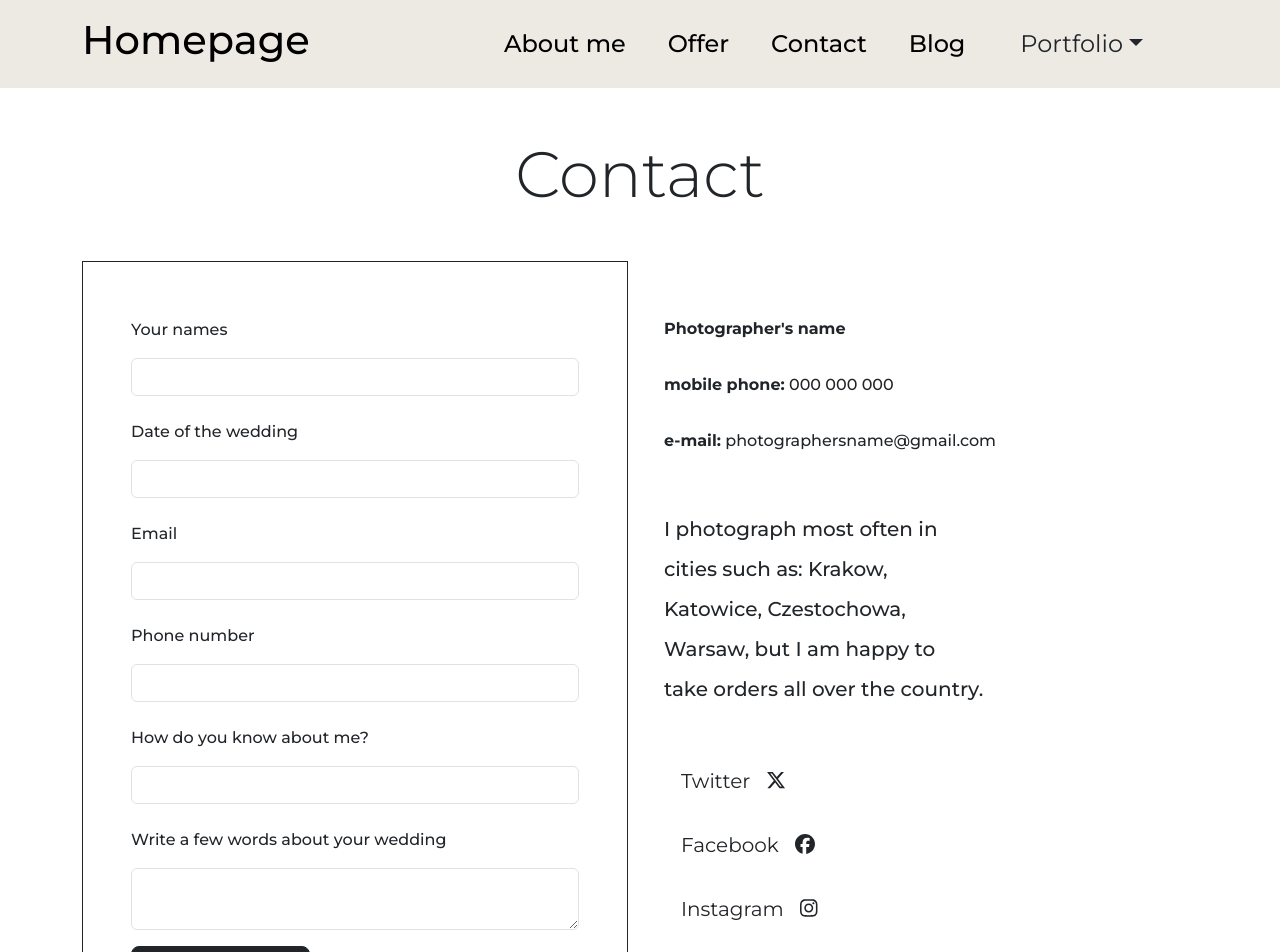
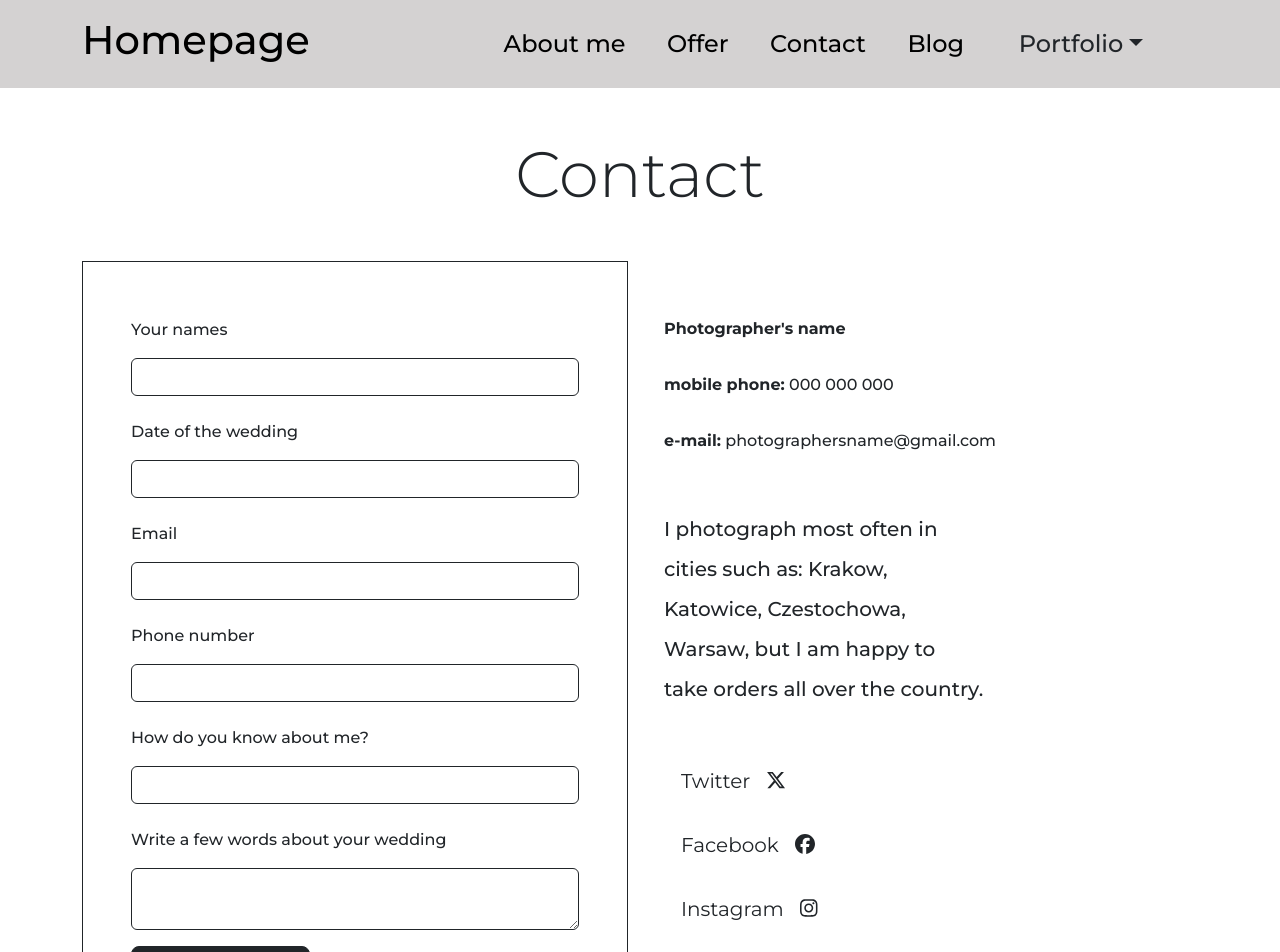
Before and after one commit to Emrimde/wedding-photographer-app, a React (Create React App) app: page /contact in a window 1280 px wide. Shown: the top 952 px of the page. Built offline with nearby package versions, Linux system fonts and the light colour scheme.

Commit message:
Refactoring

```diff
--- a/src/Components/ContactSection/ContactSection.css
+++ b/src/Components/ContactSection/ContactSection.css
@@ -1,3 +1,3 @@
-.small{
+.slim-paragraph{
     width: 60%;
 }
--- a/src/Components/ContactSection/ContactSection.tsx
+++ b/src/Components/ContactSection/ContactSection.tsx
@@ -16,31 +16,31 @@ function ContactSection() {
                         <div>
                             <div className="mb-3  col-md-12">
                                 <label className="form-label">Your names</label>
-                                <input type="email" className="form-control" id="exampleInputEmail1" aria-describedby="emailHelp" />
+                                <input type="email" className="form-control border border-dark" id="exampleInputEmail1" aria-describedby="emailHelp" />
                             </div>
                             <div className="mb-3  col-md-12">
                                 <label className="form-label">Date of the wedding</label>
-                                <input type="email" className="form-control" id="exampleInputPassword1" />
+                                <input type="email" className="form-control border border-dark" id="exampleInputPassword1" />
                             </div>
                             <div className="mb-3  col-md-12">
                                 <label className="form-label">Email</label>
-                                <input type="email" className="form-control" id="exampleInputPassword1" />
+                                <input type="email" className="form-control border border-dark" id="exampleInputPassword1" />
                             </div>
                             <div className="mb-3  col-md-12">
                                 <label className="form-label">Phone number</label>
-                                <input type="email" className="form-control" id="exampleInputPassword1" />
+                                <input type="email" className="form-control border border-dark" id="exampleInputPassword1" />
                             </div>
                         </div>
                         <div >
                             <div className="mb-3 col-md-12">
                                 <label className="form-label">How do you know about me?</label>
-                                <input type="email" className="form-control" id="exampleInputPassword1" />
+                                <input type="email" className="form-control border border-dark" id="exampleInputPassword1" />
                             </div>
                         </div>
                         <div >
                             <div className="mb-3 col-md-12">
                                 <label className="form-label">Write a few words about your wedding</label>
-                                <textarea className="form-control" id="comment" name="text"></textarea>
+                                <textarea className="form-control border border-dark" id="comment" name="text"></textarea>
                             </div>
                         </div>
                         <div >
@@ -56,7 +56,7 @@ function ContactSection() {
                         <p><b>mobile phone:</b> 000 000 000</p>
                         <p><b>e-mail:</b> photographersname@gmail.com</p>
                     </div>
-                    <p className="my-5 small fs-5">I photograph most often in cities such as:
+                    <p className="my-5 slim-paragraph fs-5">I photograph most often in cities such as:
                         Krakow, Katowice, Czestochowa, Warsaw,
                         but I am happy to take orders
                         all over the country.</p>
--- a/src/Components/HomePage/HomePage.css
+++ b/src/Components/HomePage/HomePage.css
@@ -4,7 +4,6 @@
     background-position: center;
     background-size: cover;
     background-attachment: fixed;
-
 }
 
 .landing-page-dark {
--- a/src/Components/Nav/Nav.css
+++ b/src/Components/Nav/Nav.css
@@ -1,37 +1,7 @@
 
 .navigation-background{
-    background-color: rgb(237, 234, 228);
-      /* position: fixed;
-         width: 100%;
-         z-index: 1;  */
+    background-color: rgb(212, 210, 210);
 }
-
-/* @media (max-width: 767px) {
-    .navigation-background{
-        background-color: rgb(237, 234, 228);
-    }
-}
-
-@media (min-width: 768px) {
-    .navigation-background{ */
-        /* background-color: rgb(237, 234, 228); */
-        /* position: fixed; */
-        /* width: 100%; */
-        /* z-index: 1; */
-    /* } */
-
-    /* .group-of-links{
-        display: flex;
-        align-items: center;
-        height: 70px;
-        text-align: center;
-    } */
-
-
-    /* } */
-
-
-
 
 a, button{
     text-decoration: none;
--- a/src/Components/Nav/Nav.tsx
+++ b/src/Components/Nav/Nav.tsx
@@ -19,7 +19,7 @@ function Nav() {
                                 <Link href="/blog" customClass="fs-4 d-none d-lg-block link-scale" target="">Blog</Link>
                                 <div className="dropdown d-block d-lg-none">
                                     <button className="btn dropdown-toggle fs-4" type="button" data-bs-toggle="dropdown" aria-expanded="false">
-                                        Menu
+                                        <span className="text-500">Menu</span>
                                     </button>
                                     <ul className="dropdown-menu">
                                         <li><Link customClass="dropdown-item d-block d-sm-none" href="/" target="">Homepage</Link></li>
@@ -31,7 +31,7 @@ function Nav() {
                                 </div>
                                 <div className="dropdown">
                                     <button className="btn dropdown-toggle fs-4" type="button" data-bs-toggle="dropdown" aria-expanded="false">
-                                        Portfolio
+                                        <span className = "text-500">Portfolio</span>
                                     </button>
                                     <ul className="dropdown-menu">
                                         <li><Link customClass="dropdown-item" href="/wedding-outdoor" target="">Wedding outdoor</Link></li>
--- a/src/Components/WeddingOutdoor/WeddingOutdoor.tsx
+++ b/src/Components/WeddingOutdoor/WeddingOutdoor.tsx
@@ -61,31 +61,31 @@ function WeddingOutdoor() {
                         <div className=" row ">
                             <div className="mb-3 col-xl-4 col-md-12">
                                 <label className="form-label">Your names</label>
-                                <input type="email" className="form-control" id="exampleInputEmail1" aria-describedby="emailHelp" />
+                                <input type="email" className="form-control border border-dark" id="exampleInputEmail1" aria-describedby="emailHelp" />
                             </div>
                             <div className="mb-3 col-xl-2 col-md-12">
                                 <label className="form-label">Date of the wedding</label>
-                                <input type="email" className="form-control" id="exampleInputPassword1" />
+                                <input type="email" className="form-control border border-dark" id="exampleInputPassword1" />
                             </div>
                             <div className="mb-3 col-xl-4 col-md-12">
                                 <label className="form-label">Email</label>
-                                <input type="email" className="form-control" id="exampleInputPassword1" />
+                                <input type="email" className="form-control border border-dark" id="exampleInputPassword1" />
                             </div>
                             <div className="mb-3 col-xl-2 col-md-12">
                                 <label className="form-label">Phone number</label>
-                                <input type="email" className="form-control" id="exampleInputPassword1" />
+                                <input type="email" className="form-control border border-dark" id="exampleInputPassword1" />
                             </div>
                         </div>
                         <div className="row">
                             <div className="mb-3 col-md-12">
                                 <label className="form-label">How do you know about me?</label>
-                                <input type="email" className="form-control" id="exampleInputPassword1" />
+                                <input type="email" className="form-control border border-dark" id="exampleInputPassword1" />
                             </div>
                         </div>
                         <div className="row">
                             <div className="mb-3 col-md-12">
                                 <label className="form-label">Write a few words about your wedding</label>
-                                <textarea className="form-control" id="comment" name="text"></textarea>
+                                <textarea className="form-control border border-dark" id="comment" name="text"></textarea>
                             </div>
                         </div>
                         <button type="submit" className="btn btn-primary">Submit</button>
```
Also changed, not shown: src/Components/AboutMeSection/AboutMeSection.tsx (+9 -9 lines), src/Components/EngagementSession/EngagementSession.tsx (+6 -7 lines), src/Components/Footer/Footer.tsx (+7 -3 lines), src/Components/HomePage/HomePage.tsx (+1 -8 lines), src/Components/EngagementSession/EngagementSession.css (deleted).
